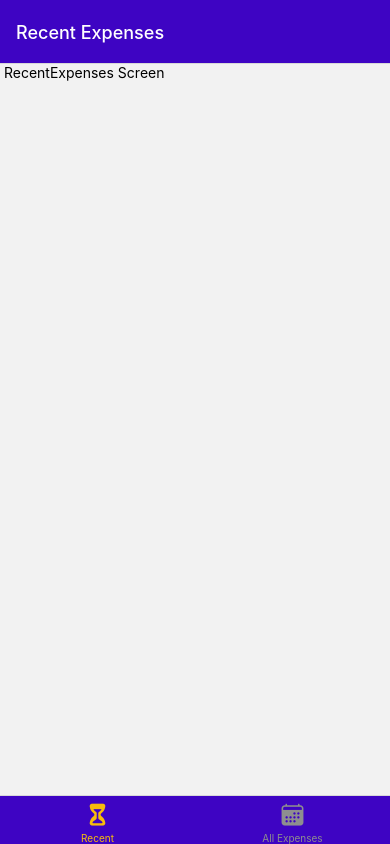
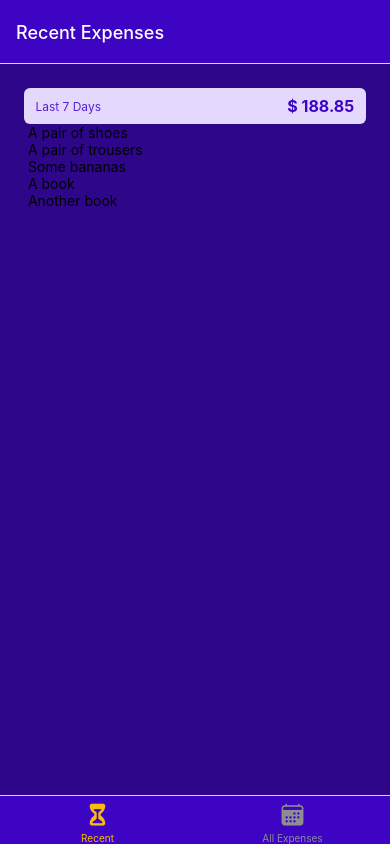
Before and after one commit to Achicago/Expense-tracker-app, a React Native app: screen /RecentExpenses in a window 390 px wide. Built offline with nearby package versions, Linux system fonts and the light colour scheme.

Commit message:
Improving App Layout and Styling

```diff
--- a/app.json
+++ b/app.json
@@ -4,12 +4,12 @@
     "slug": "expense-tracker",
     "version": "1.0.0",
     "orientation": "portrait",
-    "icon": "./assets/icon.png",
+    "icon": "./assets/azer.png",
     "userInterfaceStyle": "light",
     "splash": {
-      "image": "./assets/splash.png",
+      "image": "./assets/azer.png",
       "resizeMode": "contain",
-      "backgroundColor": "#ffffff"
+      "backgroundColor": "#000000"
     },
     "assetBundlePatterns": [
       "**/*"
--- a/components/ExpenseOutput/ExpensesList.js
+++ b/components/ExpenseOutput/ExpensesList.js
@@ -1,8 +1,16 @@
-import { FlatList } from "react-native";
+import { FlatList, Text } from "react-native";
 
 
-function ExpensesList() {
-    return <FlatList />
+function renderExpenseItem(itemData) {
+    return <Text> {itemData.item.description} </Text>
+}
+
+function ExpensesList({ expenses }) {
+    return <FlatList
+        data={expenses}
+        renderItem={renderExpenseItem}
+        keyExtractor={(item) => item.id}
+    />
 }
 
 export default ExpensesList;
--- a/components/ExpenseOutput/ExpensesOutput.js
+++ b/components/ExpenseOutput/ExpensesOutput.js
@@ -1,15 +1,56 @@
-import { View } from "react-native";
+import { StyleSheet, View } from "react-native";
+import { GlobalStyles } from "../../constants/styles";
 import ExpensesList from "./ExpensesList";
 import ExpensesSummary from "./ExpensesSummary";
 
-function ExpensesOutput({ expenses }) {
+const DUMMY_EXPENSES = [
+    {
+        id: 'e1',
+        description: 'A pair of shoes',
+        amount: 59.99,
+        date: new Date('2021-12-19')
+    },
+    {
+        id: 'e2',
+        description: 'A pair of trousers',
+        amount: 89.29,
+        date: new Date('2022-01-05')
+    },
+    {
+        id: 'e3',
+        description: 'Some bananas',
+        amount: 5.99,
+        date: new Date('2021-12-01')
+    },
+    {
+        id: 'e4',
+        description: 'A book',
+        amount: 14.99,
+        date: new Date('2022-02-19')
+    },
+    {
+        id: 'e5',
+        description: 'Another book',
+        amount: 18.59,
+        date: new Date('2022-02-18')
+    },
+]
+
+function ExpensesOutput({ expenses, expensesPeriod }) {
     return (
-        <View>
-
-            <ExpensesSummary />
-            <ExpensesList />
+        <View style={styles.container} >
+            <ExpensesSummary expenses={DUMMY_EXPENSES} periodName={expensesPeriod} />
+            <ExpensesList expenses={DUMMY_EXPENSES} />
         </View>
     )
 }
 
 export default ExpensesOutput;
+
+const styles = StyleSheet.create({
+    container: {
+        flex: 1,
+        padding: 24,
+        backgroundColor: GlobalStyles.colors.primary700
+    }
+})
--- a/components/ExpenseOutput/ExpensesSummary.js
+++ b/components/ExpenseOutput/ExpensesSummary.js
@@ -1,13 +1,39 @@
-import { Text, View } from "react-native";
+import { StyleSheet, Text, View } from "react-native";
+import { GlobalStyles } from "../../constants/styles";
 
 
-function ExpensesSummary() {
+function ExpensesSummary({ expenses, periodName }) {
+    const expensesSum = expenses.reduce((sum, expense) => {
+        return sum + expense.amount;
+    }, 0)
+
     return (
-        <View>
-            <Text> Last 7 Days </Text>
-            <Text> $177.95 </Text>
+        <View style={styles.container}>
+            <Text style={styles.period}> {periodName} </Text>
+            <Text style={styles.sum} > $ {expensesSum.toFixed(2)} </Text>
         </View>
     )
 }
 
 export default ExpensesSummary;
+
+const styles = StyleSheet.create({
+    container: {
+        padding: 8,
+        backgroundColor: GlobalStyles.colors.primary50,
+        borderRadius: 6,
+        flexDirection: 'row',
+        justifyContent: 'space-between',
+        alignItems: 'center'
+    },
+    period: {
+        fontSize: 12,
+        color: GlobalStyles.colors.primary400
+    },
+    sum: {
+        fontSize: 16,
+        fontWeight: 'bold',
+        color: GlobalStyles.colors.primary500
+
+    }
+})
--- a/screens/AllExpenses.js
+++ b/screens/AllExpenses.js
@@ -1,8 +1,9 @@
-import { Text } from "react-native";
+
+import ExpensesOutput from "../components/ExpenseOutput/ExpensesOutput";
 
 function AllExpenses() {
     return (
-        <Text> AllExpenses </Text>
+        <ExpensesOutput expensesPeriod="Total" />
     );
 }
 
--- a/screens/RecentExpenses.js
+++ b/screens/RecentExpenses.js
@@ -1,9 +1,9 @@
-import { Text } from "react-native";
+import ExpensesOutput from "../components/ExpenseOutput/ExpensesOutput";
 
 
 function RecentExpenses() {
     return (
-        <Text> RecentExpenses Screen</Text>
+        <ExpensesOutput expensesPeriod='Last 7 Days' />
     );
 }
 
```
Also changed, not shown: assets/azer.png (added).
